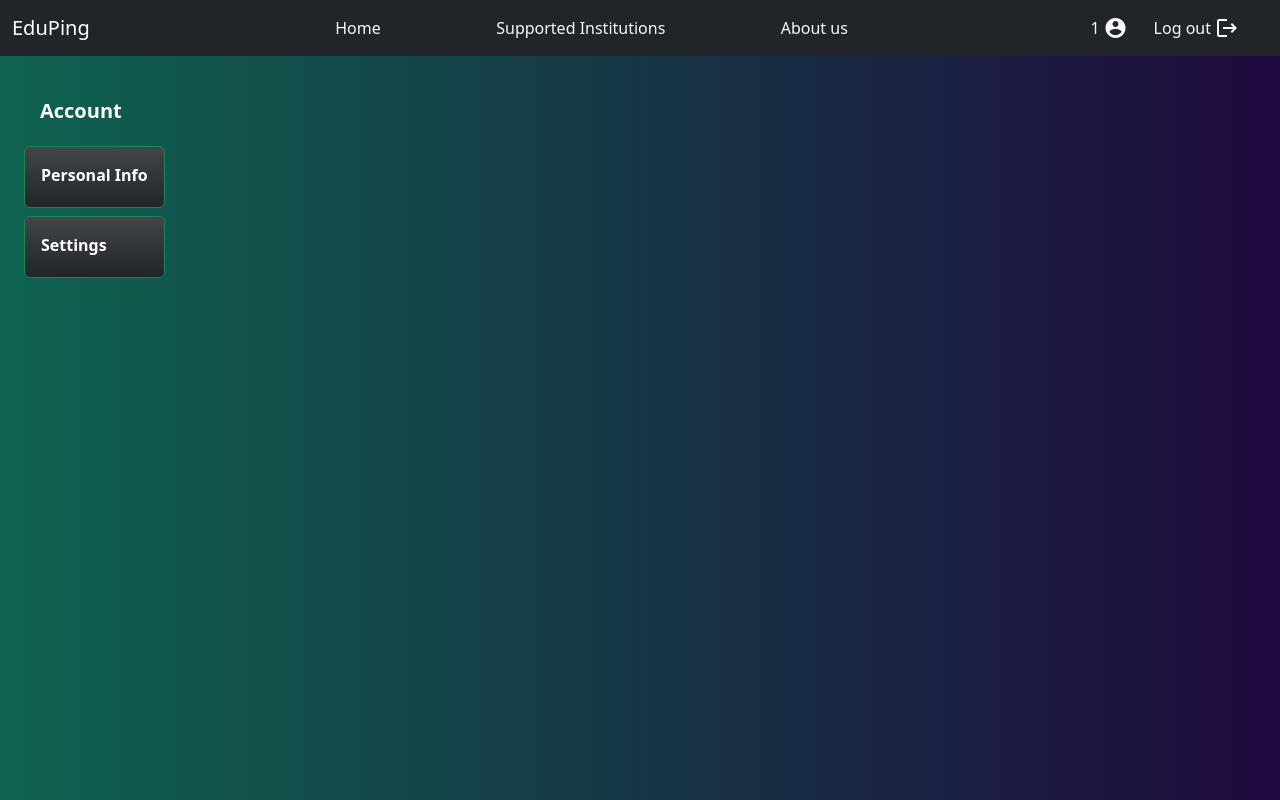
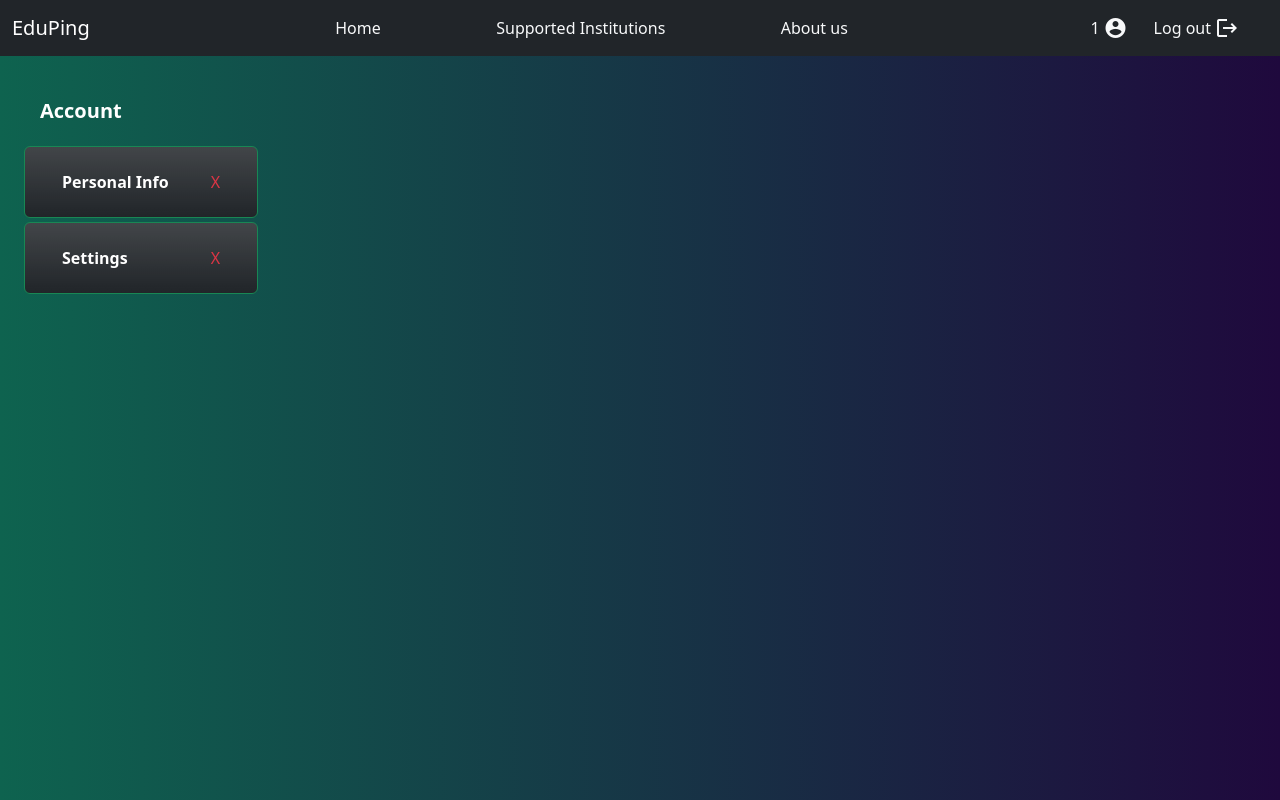
Before and after one commit to HercVs/ping-ang, an Angular app: page /account in a window 1280 px wide. Built offline with nearby package versions, Linux system fonts and the light colour scheme; sample sign-in values are in the browser's storage.

Commit message:
removing subscriptions

```diff
--- a/src/app/components/sidebar/sidebar.component.html
+++ b/src/app/components/sidebar/sidebar.component.html
@@ -4,17 +4,29 @@
 	<div class="d-flex align-items-center flex-shrink-0 p-3">
 		<span class="fs-5 fw-semibold">{{ title }}</span>
 	</div>
-	<div class="list-group list-group-flush scrollarea gap-2">
+	<div class="list-group list-group-flush scrollarea gap-1">
 		@for (item of items; track $index) {
-			<a
-				class="list-group-item list-group-item-action py-3 lh-tight bg-dark bg-gradient text-white border border-success rounded"
-				role="button"
-				routerLink="{{ item.endpoint }}"
+			<div
+				class="list-group-item list-group-item-action lh-tight bg-dark bg-gradient border border-success rounded d-flex justify-content-between align-items-center"
 			>
-				<div class="d-flex w-100 align-items-center justify-content-between">
-					<strong class="mb-1">{{ item.name }}</strong>
+				<div class="p-2">
+					<a
+						role="button"
+						class="btn text-white"
+						routerLink="{{ item.endpoint }}"
+					>
+						<strong class="">{{ item.name }}</strong>
+					</a>
 				</div>
-			</a>
+				<div class="p-2">
+					<a
+						role="button"
+						class="btn text-danger"
+						(click)="deleteSubscription(item.endpoint)"
+						>X</a
+					>
+				</div>
+			</div>
 		}
 	</div>
 </div>
--- a/src/app/components/sidebar/sidebar.component.ts
+++ b/src/app/components/sidebar/sidebar.component.ts
@@ -1,6 +1,9 @@
-import { Component, Input } from '@angular/core';
+import { Component, inject, Input } from '@angular/core';
 import { MenuItem } from '../../shared/interfaces/menu-item';
 import { RouterLink } from '@angular/router';
+import { UserService } from '../../shared/services/user.service';
+import { InstitutionService } from '../../shared/services/institution.service';
+import { SubscriptionDetails } from '../../shared/interfaces/institutions';
 
 @Component({
 	selector: 'app-sidebar',
@@ -9,6 +12,25 @@ import { RouterLink } from '@angular/router';
 	styleUrl: './sidebar.component.css',
 })
 export class SidebarComponent {
+	userService = inject(UserService);
+	institutionService = inject(InstitutionService);
+
 	@Input() title: string | undefined;
 	@Input() items: MenuItem[] | undefined;
+
+	deleteSubscription(departmentId: string) {
+		const departmentIdNum: number = +departmentId;
+		const subscription: SubscriptionDetails = {
+			userId: this.userService.user()?.id as unknown as number,
+			departmentId: departmentIdNum,
+		};
+		this.institutionService.unsubscribeFromDepartment(subscription).subscribe({
+			next: (data) => {
+				console.log(data);
+			},
+			error: (err) => {
+				console.log(err);
+			},
+		});
+	}
 }
--- a/src/app/shared/interfaces/institutions.ts
+++ b/src/app/shared/interfaces/institutions.ts
@@ -22,3 +22,8 @@ export interface Department {
 	school: string;
 	institution: string;
 }
+
+export interface SubscriptionDetails {
+	userId: number;
+	departmentId: number;
+}
```
